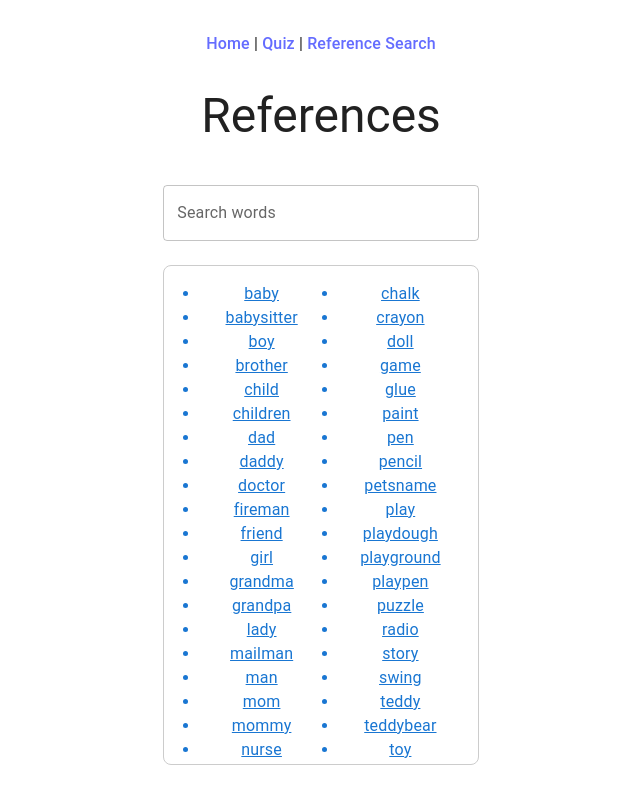
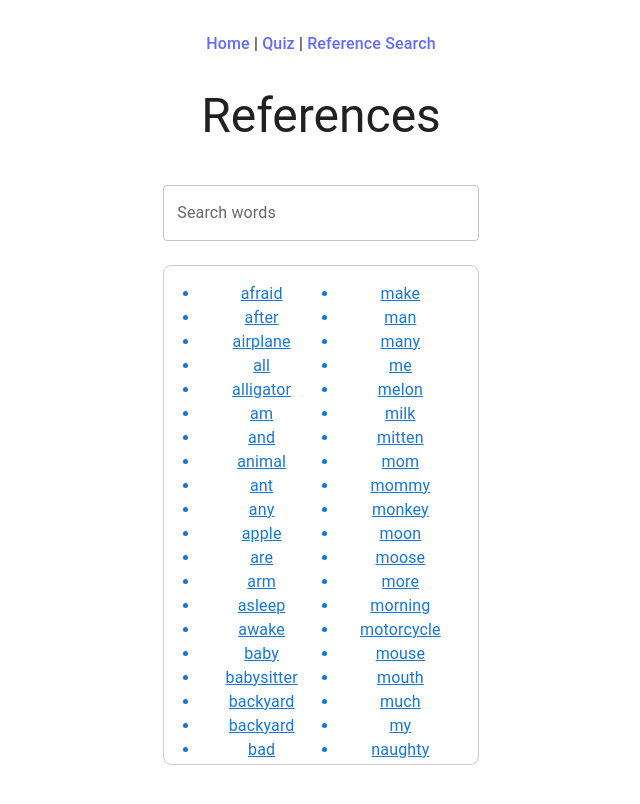
Before and after one commit to meghnamitt/Significant, a React (Vite) app in the folder significant/: page /reference-search in a window 1280 px wide. Shown: the top 804 px of the page, without its empty margins (319-959 px from the left). Built offline with nearby package versions, Linux system fonts and the light colour scheme.

Commit message:
Alphabetized list
Alphabetized list

```diff
--- a/significant/src/pages/ReferenceSearch.jsx
+++ b/significant/src/pages/ReferenceSearch.jsx
@@ -21,7 +21,9 @@ const ReferenceSearch = () => {
     return arr;
   };
   const allWords = flattenWords(words);
-  const filteredWords = allWords.filter(word => word.toLowerCase().includes(search.toLowerCase()));
+  const filteredWords = allWords
+    .filter(word => word.toLowerCase().includes(search.toLowerCase()))
+    .sort((a, b) => a.localeCompare(b));
 
   return (
     <div style={{ maxWidth: 600, margin: '2rem auto' }}>
```
